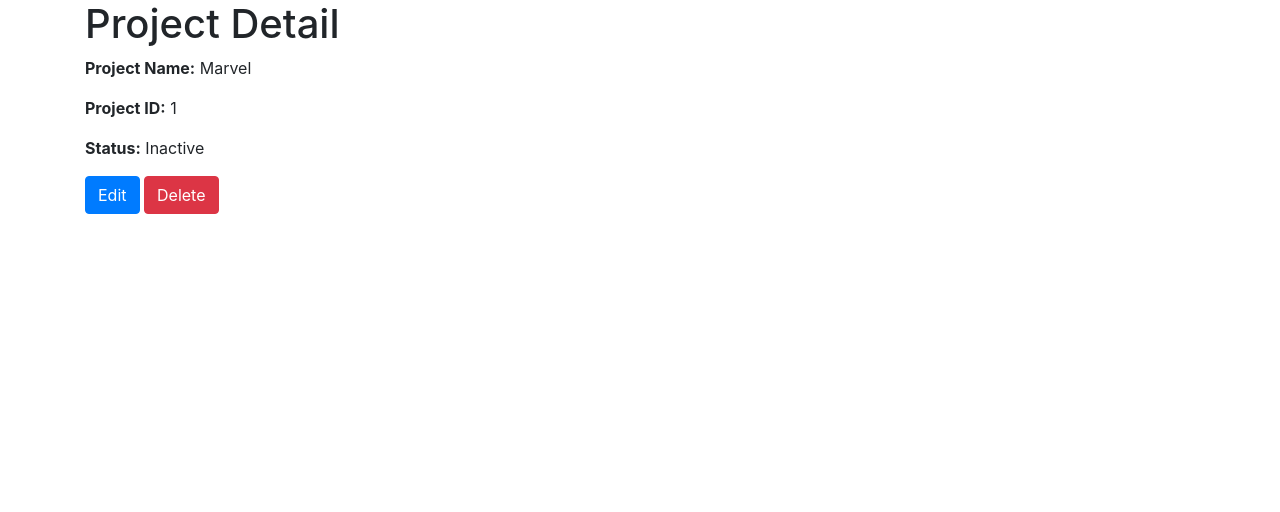
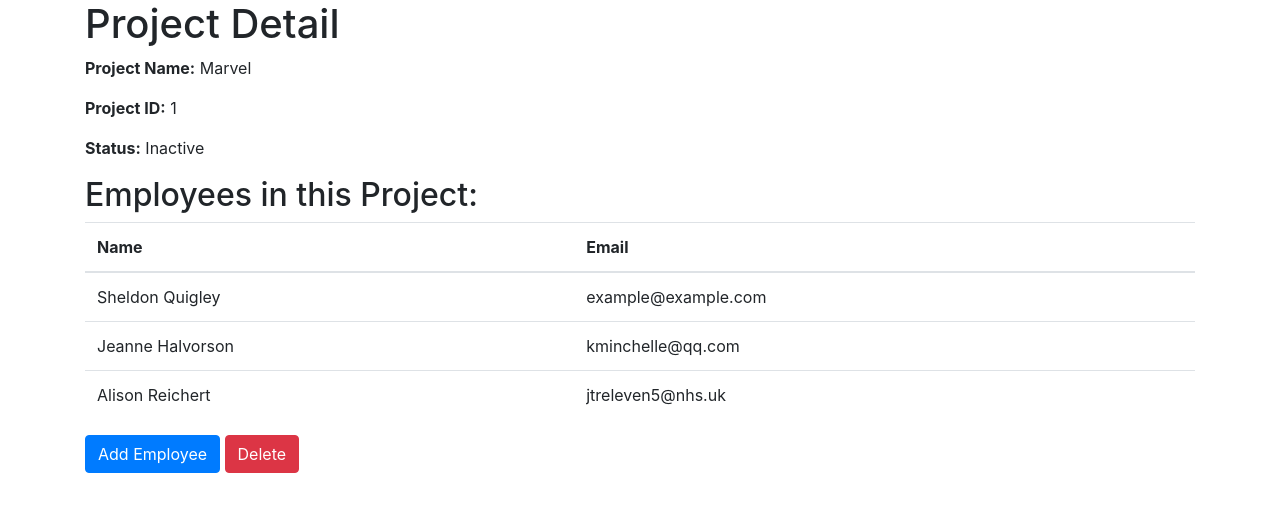
Before and after one commit to harshapalnatiunh/projectmanagement, a Django app: page /project/project_detail/4/ in a window 1280 px wide. Shown: the part 56-568 px from the top of the page. Run offline with Django 4.2, Linux system fonts and the light colour scheme; data comes from the database, SQL or seed files in the repository; both versions use the stored data as it was after the commit; data that the repository does not hold is empty; some libraries are stand-ins or nearby versions.

Commit message:
add employee to project function

```diff
--- a/projectmanagement/employee/models.py
+++ b/projectmanagement/employee/models.py
@@ -1,3 +1,4 @@
+from django import forms
 from django.db import models
 from projects.models import project
 
@@ -5,6 +6,11 @@ from projects.models import project
 # Create your models here.
 class Employee(models.Model):
     name = models.CharField(max_length=200)
+    age = models.PositiveIntegerField(default=0)
+    email = models.EmailField()
+    phone_number = models.CharField(max_length=200)
+    image = models.ImageField(upload_to='employee_images/', null=True, blank=True)
+    gender = models.CharField(max_length=10, choices=(('Male', 'Male'), ('Female', 'Female'), ('Other', 'Other')))
     projects = models.ManyToManyField(project)
 
     def __str__(self):
--- a/projectmanagement/projects/urls.py
+++ b/projectmanagement/projects/urls.py
@@ -9,5 +9,7 @@ urlpatterns = [
     path("edit_project/<int:project_id>/", edit_project, name='edit_project'),
     path("delete_project/<int:project_id>/", delete_project, name='delete_project'),
   path('project_detail/<int:project_id>/', project_detail, name='project_detail'),
+        path('add_employee_to_project/<int:project_id>/', add_employee_to_project, name='add_employee_to_project'),
+
 
 ]
--- a/projectmanagement/projects/views.py
+++ b/projectmanagement/projects/views.py
@@ -1,5 +1,10 @@
 from django.shortcuts import render, redirect, get_object_or_404
 from .models import project
+from .forms import *
+from employee.models import Employee
+from django.db import IntegrityError
+from django.core.exceptions import ObjectDoesNotExist
+
 
 def add_project(request):
     if request.method == 'POST':
@@ -17,7 +22,9 @@ def project_home(request):
 
 def project_detail(request, project_id):
     proj = get_object_or_404(project, id=project_id)
-    return render(request, 'projects/project_detail.html', {'project': proj})
+    employees = proj.employee_set.all()  # Accessing related employees
+    return render(request, 'projects/project_detail.html', {'project': proj, 'employees': employees})
+
 
 def edit_project(request, project_id):
     proj = get_object_or_404(project, id=project_id)
@@ -40,3 +47,57 @@ def delete_project(request, project_id):
         return redirect('home')  # Redirect to home page after deletion
     else:
         return render(request, 'projects/delete_project.html', {'proj': proj})
+
+def add_employee_to_project(request, project_id):
+    proj = get_object_or_404(project, id=project_id)
+
+    if request.method == 'POST':
+        print("POST request received")
+        form = AddEmployeeForm(request.POST)
+        if form.is_valid():
+            print("Form is valid")
+            # Extract employee information from the form
+            employee_name = form.cleaned_data['employee_name']
+            employee_age = form.cleaned_data['employee_age']
+            employee_email = form.cleaned_data['employee_email']
+            employee_phone = form.cleaned_data['employee_phone']
+            employee_image = form.cleaned_data['employee_image']
+            employee_gender = form.cleaned_data['employee_gender']
+
+            try:
+                # Check if an employee with the same email already exists
+                existing_employee = Employee.objects.get(email=employee_email)
+                print("Employee already exists")
+            except ObjectDoesNotExist:
+                # If the employee doesn't exist, create a new one
+                try:
+                    print("Attempting to create employee")
+                    employee = Employee.objects.create(
+                        name=employee_name,
+                        age=employee_age,
+                        email=employee_email,
+                        phone_number=employee_phone,
+                        image=employee_image,
+                        gender=employee_gender
+                    )
+                    print("Employee created successfully")
+
+                    # Add the employee to the project and save the project
+                    proj.employee_set.add(employee)
+                    proj.save()
+                    print("Employee added to project successfully")
+                except IntegrityError as e:
+                    print("Error saving employee:", e)
+            else:
+                # If the employee already exists, you may want to display a message or handle it differently
+                print("Employee with this email already exists")
+
+            return redirect('project_detail', project_id=project_id)
+        else:
+            print("Form is invalid")
+            print(form.errors)
+    else:
+        print("GET request received")
+        form = AddEmployeeForm()
+
+    return render(request, 'projects/project_detail.html', {'project': proj, 'form': form})
--- a/projectmanagement/templates/projects/project_detail.html
+++ b/projectmanagement/templates/projects/project_detail.html
@@ -1,5 +1,6 @@
 <!-- project_detail.html -->
 {% extends 'index.html' %}
+<script src="https://ajax.googleapis.com/ajax/libs/jquery/3.5.1/jquery.min.js"></script>
 
 {% block title %}
     Project Detail - {{ project.name }}
@@ -10,7 +11,61 @@
     <p><strong>Project Name:</strong> {{ project.name }}</p>
     <p><strong>Project ID:</strong> {{ project.project_id }}</p>
     <p><strong>Status:</strong> {% if project.project_status %} Active {% else %} Inactive {% endif %}</p>
-    <a href="{% url 'edit_project' project.id %}" class="btn btn-primary">Edit</a>
+
+    <h2>Employees in this Project:</h2>
+    <table class="table">
+        <thead>
+            <tr>
+                <th>Name</th>
+                <th>Email</th>
+
+            </tr>
+        </thead>
+        <tbody>
+            {% for employee in employees %}
+                <tr>
+                    <td>{{ employee.name }}</td>
+                    <td>{{ employee.email }}</td>
+                </tr>
+            {% empty %}
+                <tr>
+                    <td colspan="6">No employees assigned to this project</td>
+                </tr>
+            {% endfor %}
+        </tbody>
+    </table>
+
+    <a href="{% url 'edit_project' project.id %}" class="btn btn-primary" data-toggle="modal" data-target="#addEmployeeModal">Add Employee</a>
+
+    <!-- Add Employee Modal -->
+    <div class="modal fade" id="addEmployeeModal" tabindex="-1" role="dialog" aria-labelledby="addEmployeeModalLabel" aria-hidden="true">
+        <div class="modal-dialog" role="document">
+            <div class="modal-content">
+                <div class="modal-header">
+                    <h5 class="modal-title" id="addEmployeeModalLabel">Add Employee to Project</h5>
+                    <button type="button" class="close" data-dismiss="modal" aria-label="Close">
+                        <span aria-hidden="true">&times;</span>
+                    </button>
+                </div>
+                <div class="modal-body">
+                    <form id="addEmployeeForm" action="{% url 'add_employee_to_project' project.id %}" method="post">
+                        {% csrf_token %}
+                        <!-- You can keep the select dropdown here -->
+                        <select id="employeeSelect" name="employee_name">
+                            <option value="">Select Employee</option>
+                        </select>
+                         <input type="hidden" id="employeeAge" name="employee_age">
+                    <input type="hidden" id="employeeEmail" name="employee_email">
+                    <input type="hidden" id="employeePhone" name="employee_phone">
+                    <input type="hidden" id="employeeImage" name="employee_image">
+                    <input type="hidden" id="employeeGender" name="employee_gender">
+                        <button type="submit" class="btn btn-primary">Add Employee</button>
+                    </form>
+                </div>
+            </div>
+        </div>
+    </div>
+
     <button type="button" class="btn btn-danger" data-toggle="modal" data-target="#deleteModal">Delete</button>
     <!-- Delete Modal -->
     <div class="modal fade" id="deleteModal" tabindex="-1" aria-labelledby="deleteModalLabel" aria-hidden="true">
@@ -35,4 +90,51 @@
             </div>
         </div>
     </div>
+
+    <script>
+    document.addEventListener('DOMContentLoaded', function() {
+    console.log("Document ready function executed");
+    fetch('/people/fetch_people_data/')
+        .then(response => response.json())
+        .then(data => {
+            console.log("AJAX request successful");
+            var users = data.users;
+            console.log("Users:", users); // Log the users array
+            var employeeSelect = document.getElementById('employeeSelect');
+
+            // Append fetched users to the select dropdown in the modal
+            users.forEach(user => {
+                var option = document.createElement('option');
+                option.value = user.firstName + ' ' + user.lastName;
+                option.textContent = user.firstName + ' ' + user.lastName;
+                employeeSelect.appendChild(option);
+            });
+
+            // Event listener for when an employee is selected
+            employeeSelect.addEventListener('change', function() {
+                var selectedEmployee = employeeSelect.options[employeeSelect.selectedIndex].text;
+                console.log("Selected employee:", selectedEmployee); // Log the selected employee
+                var selectedEmployeeDetails = users.find(user => (user.firstName + ' ' + user.lastName) === selectedEmployee);
+
+                // Populate hidden form fields with selected employee details
+                if (selectedEmployeeDetails) {
+                    document.getElementById('employeeAge').value = selectedEmployeeDetails.age;
+                    document.getElementById('employeeEmail').value = selectedEmployeeDetails.email;
+                    document.getElementById('employeePhone').value = selectedEmployeeDetails.phone;
+                    document.getElementById('employeeImage').value = selectedEmployeeDetails.image;
+                    document.getElementById('employeeGender').value = selectedEmployeeDetails.gender;
+                } else {
+                    // Clear the hidden form fields if no employee is selected
+                    document.getElementById('employeeAge').value = '';
+                    document.getElementById('employeeEmail').value = '';
+                    document.getElementById('employeePhone').value = '';
+                    document.getElementById('employeeImage').value = '';
+                    document.getElementById('employeeGender').value = '';
+                }
+            });
+        })
+        .catch(error => console.error("Error:", error));
+});
+
+</script>
 {% endblock %}
```
Also changed, not shown: projectmanagement/employee/views.py (+8 -0 lines), projectmanagement/projects/forms.py (added, +15 -0 lines), projectmanagement/templates/employee/employee_list.html (added, +15 -0 lines), projectmanagement/db.sqlite3, projectmanagement/employee/migrations/0002_employee_age_employee_email_employee_gender_and_more.py (added), projectmanagement/employee/migrations/0003_remove_employee_image_alter_employee_phone_number.py (added), projectmanagement/employee/migrations/0004_alter_employee_phone_number.py (added), projectmanagement/employee/migrations/0005_employee_image.py (added), projectmanagement/employee/migrations/0006_alter_employee_phone_number.py (added), projectmanagement/employee/migrations/0007_remove_employee_image_remove_employee_phone_number.py (added), projectmanagement/employee/migrations/0008_employee_image_employee_phone_number.py (added).
